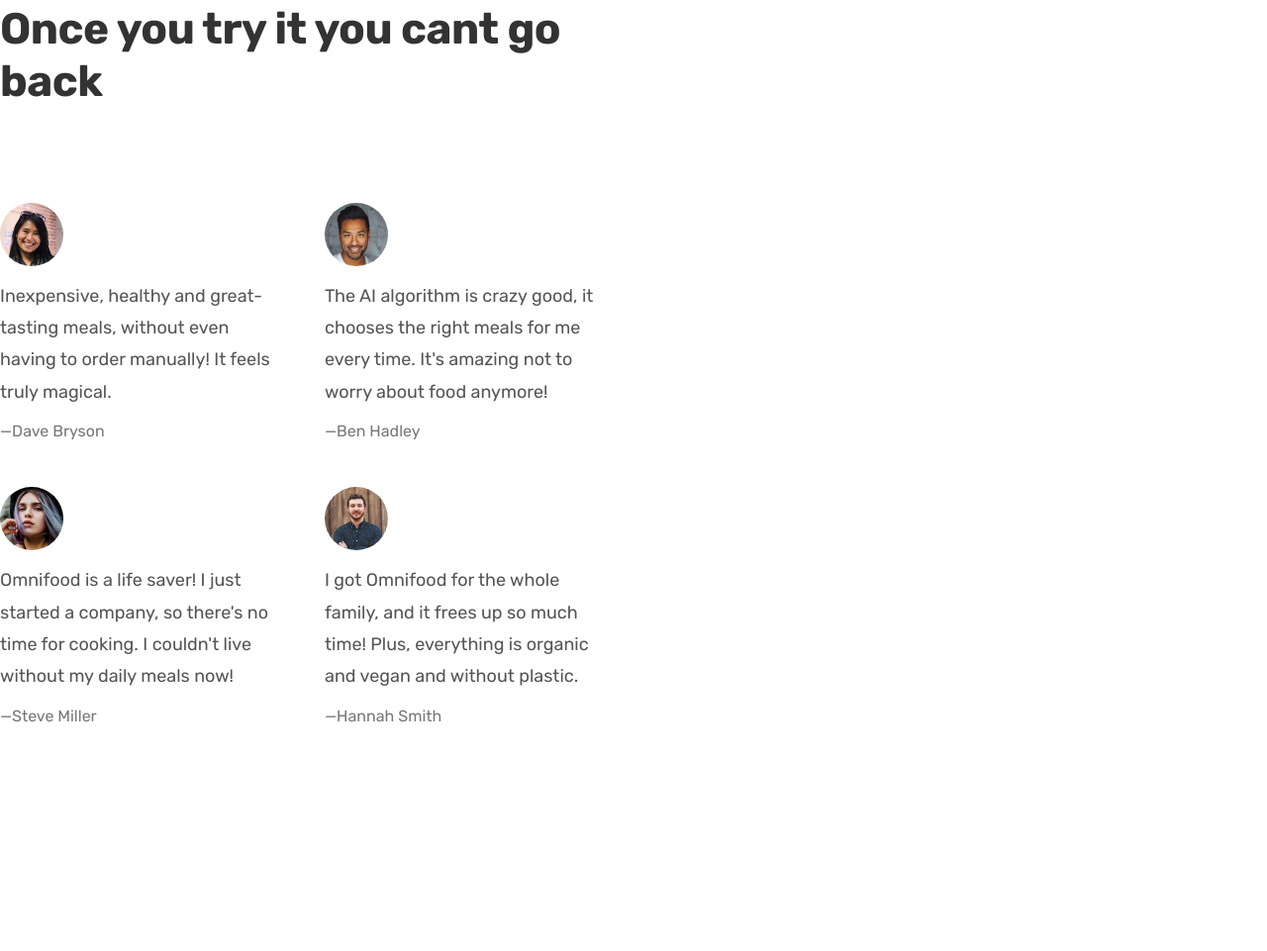
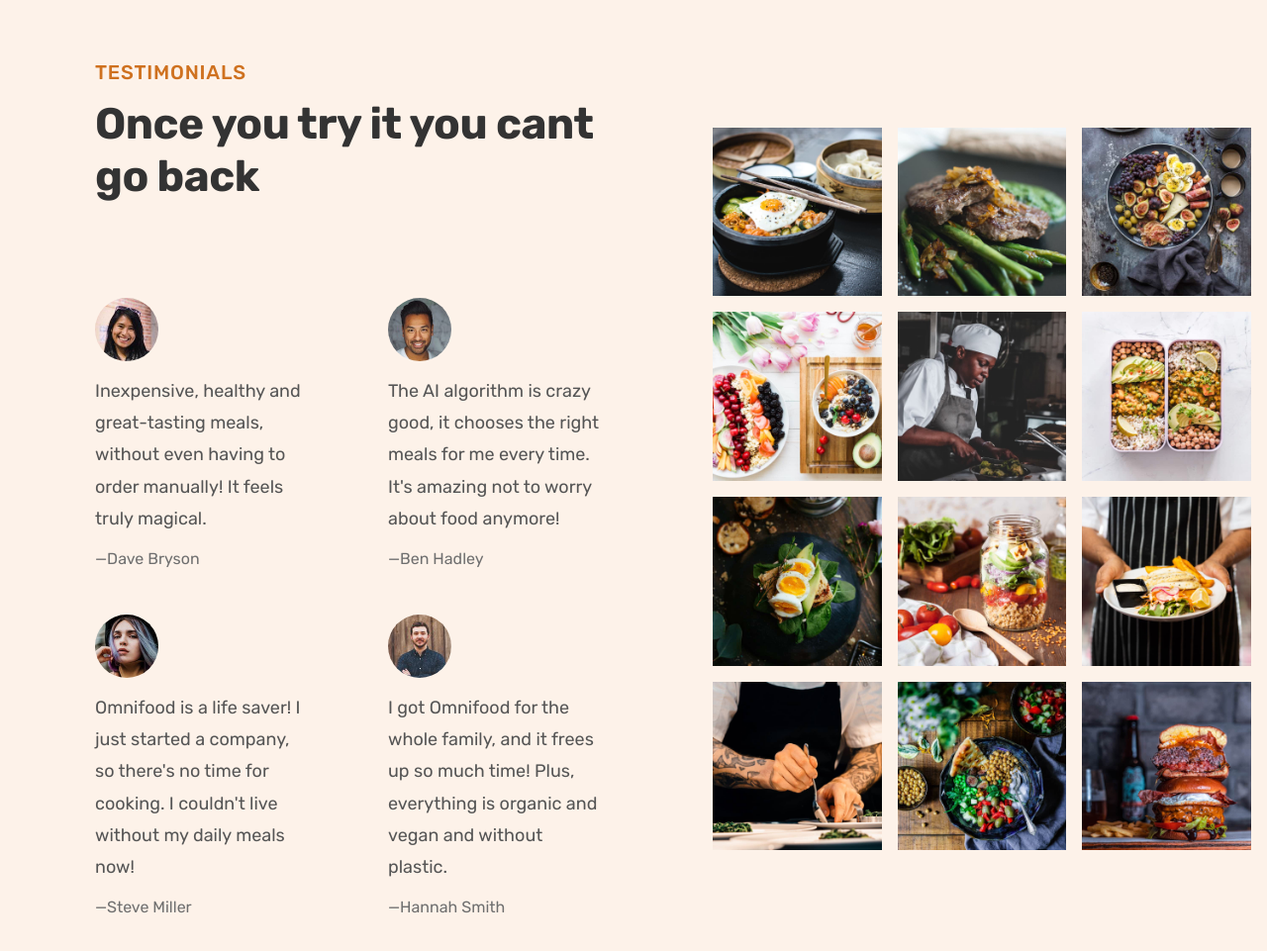
Before and after one commit to Akshatha2023/food-delivery-subscription, a plain HTML site: page index.html in a window 1280 px wide. Shown: the part 3687-4648 px from the top of the page at 99% size. Before the commit the page ends 4515 px from the top, so only its background shows below. Drawn offline with nearby package versions, Linux system fonts and the light colour scheme.

Commit message:
Finished Testimonial section

```diff
--- a/index.html
+++ b/index.html
@@ -262,7 +262,7 @@
         </div>
       </section>
 
-      <section class="section-testimonials grid grid-2-cols">
+      <section class="section-testimonials">
         <div class="testimonial-container">
           <span class="subheading">Testimonials</span>
           <h2 class="heading-secondary">Once you try it you cant go back</h2>
@@ -318,7 +318,92 @@
             </figure>
           </div>
         </div>
-        <div class="gallery">Gallery</div>
+        <div class="gallery">
+          <figure class="gallery-item">
+            <img
+              src="/img/gallery/gallery-1.jpg"
+              alt="Photo of beautifuly arranged food"
+              srcset=""
+            />
+          </figure>
+          <figure class="gallery-item">
+            <img
+              src="/img/gallery/gallery-2.jpg"
+              alt="Photo of beautifuly arranged food"
+              srcset=""
+            />
+          </figure>
+          <figure class="gallery-item">
+            <img
+              src="/img/gallery/gallery-3.jpg"
+              alt="Photo of beautifuly arranged food"
+              srcset=""
+            />
+          </figure>
+          <figure class="gallery-item">
+            <img
+              src="/img/gallery/gallery-4.jpg"
+              alt="Photo of beautifuly arranged food"
+              srcset=""
+            />
+          </figure>
+          <figure class="gallery-item">
+            <img
+              src="/img/gallery/gallery-5.jpg"
+              alt="Photo of beautifuly arranged food"
+              srcset=""
+            />
+          </figure>
+          <figure class="gallery-item">
+            <img
+              src="/img/gallery/gallery-6.jpg"
+              alt="Photo of beautifuly arranged food"
+              srcset=""
+            />
+          </figure>
+          <figure class="gallery-item">
+            <img
+              src="/img/gallery/gallery-7.jpg"
+              alt="Photo of beautifuly arranged food"
+              srcset=""
+            />
+          </figure>
+          <figure class="gallery-item">
+            <img
+              src="/img/gallery/gallery-8.jpg"
+              alt="Photo of beautifuly arranged food"
+              srcset=""
+            />
+          </figure>
+          <figure class="gallery-item">
+            <img
+              src="/img/gallery/gallery-9.jpg"
+              alt="Photo of beautifuly arranged food"
+              srcset=""
+            />
+          </figure>
+          <figure class="gallery-item">
+            <img
+              src="/img/gallery/gallery-10.jpg"
+              alt="Photo of beautifuly arranged food"
+              srcset=""
+            />
+          </figure>
+          <figure class="gallery-item">
+            <img
+              src="/img/gallery/gallery-11.jpg"
+              alt="Photo of beautifuly arranged food"
+              srcset=""
+            />
+          </figure>
+          <figure class="gallery-item">
+            <img
+              src="/img/gallery/gallery-12.jpg"
+              alt="Photo of beautifuly arranged food"
+              srcset=""
+            />
+          </figure>
+        </div>
       </section>
     </main>
     <script
--- a/style.css
+++ b/style.css
@@ -468,9 +468,17 @@ strong {
 /* Testimonials */
 .section-testimonials {
   padding: 9.6rem 0;
+  background-color: #fdf2e9;
+  display: grid;
+  grid-template-columns: 55fr 45fr;
+  align-items: center;
+}
+.testimonial-container {
+  padding: 9.6rem;
 }
 .testimonials {
-  gap: 4.8rem;
+  row-gap: 4.8rem;
+  column-gap: 8rem;
 }
 .testimonial-img {
   width: 6.4rem;
@@ -484,5 +492,23 @@ strong {
 }
 .testimonial-name {
   font-size: 1.6rem;
-  color: #777;
+  color: #6f6f6f;
 }
+.gallery-item img {
+  display: block;
+  width: 100%;
+  transition: all 0.4s;
+}
+
+.gallery {
+  display: grid;
+  grid-template-columns: repeat(3, 1fr);
+  gap: 1.6rem;
+  padding: 1.6rem;
+}
+.gallery-item img:hover {
+  transform: scale(1.1);
+}
+.gallery-item {
+  overflow: hidden;
+}
```
